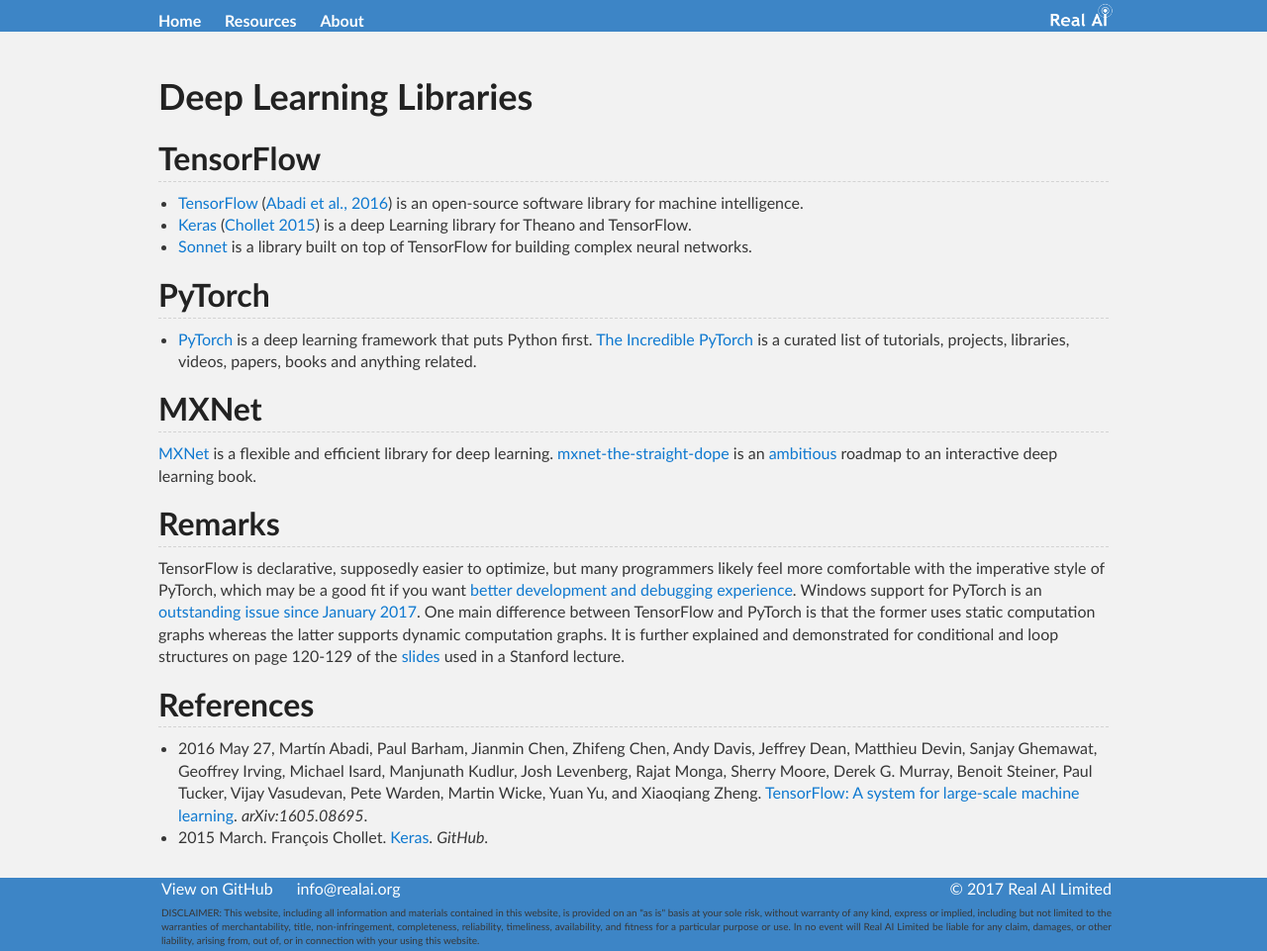
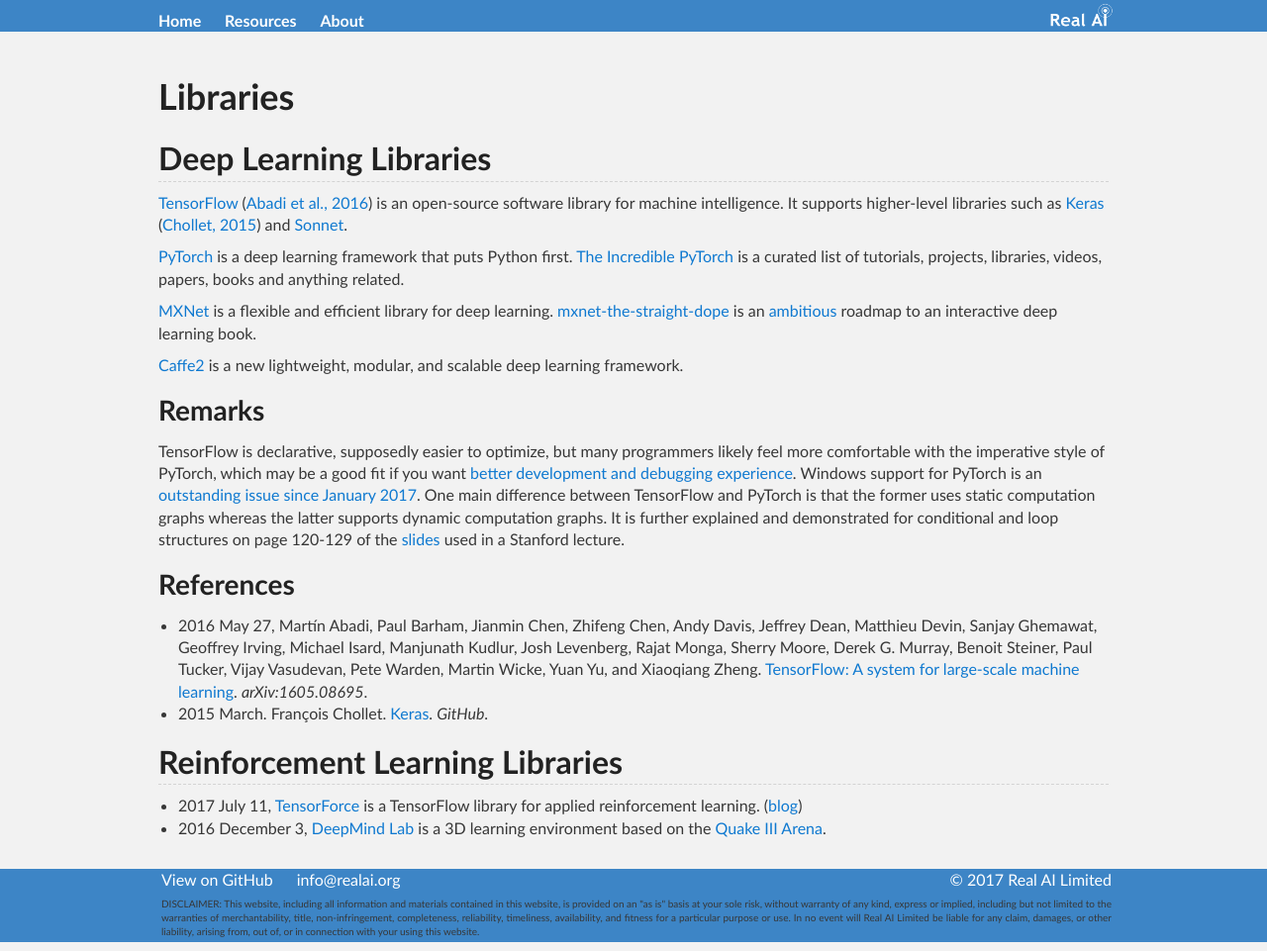
Before and after one commit to Tonywuhk/realai.org, a Jekyll site: the page built from course/libraries.md, in a window 1280 px wide. Shown: the whole page at 99% size. Built offline with Jekyll 4.4.1, drawn with Linux system fonts in a browser that asks for light colours; our own code applies the rules of GitHub Pages for plain Markdown files; the repository's description, which GitHub fills in, is left out.

Commit message:
Move resources/open-source-projects.md content to course/

```diff
--- a/course/libraries.md
+++ b/course/libraries.md
@@ -2,27 +2,28 @@
 permalink: /course/libraries/
 title: Libraries
 ---
-# Deep Learning Libraries
+# Libraries
 
-## TensorFlow
+## Deep Learning Libraries
 
-* [TensorFlow](https://www.tensorflow.org/) ([Abadi et al., 2016](https://arxiv.org/abs/1605.08695)) is an open-source software library for machine intelligence.
-* [Keras](https://keras.io/) ([Chollet 2015](https://github.com/fchollet/keras)) is a deep Learning library for Theano and TensorFlow.
-* [Sonnet](https://github.com/deepmind/sonnet) is a library built on top of TensorFlow for building complex neural networks.
+[TensorFlow](https://www.tensorflow.org/) ([Abadi et al., 2016](https://arxiv.org/abs/1605.08695)) is an open-source software library for machine intelligence. It supports higher-level libraries such as [Keras](https://keras.io/) ([Chollet, 2015](https://github.com/fchollet/keras)) and [Sonnet](https://github.com/deepmind/sonnet).
 
-## PyTorch
-
-* [PyTorch](http://pytorch.org/) is a deep learning framework that puts Python first. [The Incredible PyTorch](https://github.com/ritchieng/the-incredible-pytorch) is a curated list of tutorials, projects, libraries, videos, papers, books and anything related.
-
-## MXNet
+[PyTorch](http://pytorch.org/) is a deep learning framework that puts Python first. [The Incredible PyTorch](https://github.com/ritchieng/the-incredible-pytorch) is a curated list of tutorials, projects, libraries, videos, papers, books and anything related.
 
 [MXNet](http://mxnet.io/) is a flexible and efficient library for deep learning. [mxnet-the-straight-dope](https://github.com/zackchase/mxnet-the-straight-dope) is an [ambitious](https://twitter.com/zacharylipton/status/888096437187207168) roadmap to an interactive deep learning book.
 
-## Remarks
+[Caffe2](http://caffe2.ai/) is a new lightweight, modular, and scalable deep learning framework.
+
+### Remarks
 
 TensorFlow is declarative, supposedly easier to optimize, but many programmers likely feel more comfortable with the imperative style of PyTorch, which may be a good fit if you want [better development and debugging experience](https://medium.com/@dubovikov.kirill/pytorch-vs-tensorflow-spotting-the-difference-25c75777377b). Windows support for PyTorch is an [outstanding issue since January 2017](https://github.com/pytorch/pytorch/issues/494). One main difference between TensorFlow and PyTorch is that the former uses static computation graphs whereas the latter supports dynamic computation graphs. It is further explained and demonstrated for conditional and loop structures on page 120-129 of the [slides](http://cs231n.stanford.edu/slides/2017/cs231n_2017_lecture8.pdf) used in a Stanford lecture.
 
-## References
+### References
 
 * 2016 May 27, Martín Abadi, Paul Barham, Jianmin Chen, Zhifeng Chen, Andy Davis, Jeffrey Dean, Matthieu Devin, Sanjay Ghemawat, Geoffrey Irving, Michael Isard, Manjunath Kudlur, Josh Levenberg, Rajat Monga, Sherry Moore, Derek G. Murray, Benoit Steiner, Paul Tucker, Vijay Vasudevan, Pete Warden, Martin Wicke, Yuan Yu, and Xiaoqiang Zheng. [TensorFlow: A system for large-scale machine learning](https://arxiv.org/abs/1605.08695). *arXiv:1605.08695*.
 * 2015 March. François Chollet. [Keras](https://github.com/fchollet/keras). *GitHub*.
+
+## Reinforcement Learning Libraries
+
+* 2017 July 11, [TensorForce](https://reinforce.io/) is a TensorFlow library for applied reinforcement learning. ([blog](https://reinforce.io/blog/introduction-to-tensorforce/))
+* 2016 December 3, [DeepMind Lab](https://github.com/deepmind/lab) is a 3D learning environment based on the [Quake III Arena](https://github.com/id-Software/Quake-III-Arena).
```
Also changed, not shown: course/tensorflow/README.md (+2 -2 lines), resources/README.md (+0 -1 lines), resources/open-source-projects.md (deleted, +0 -12 lines).
